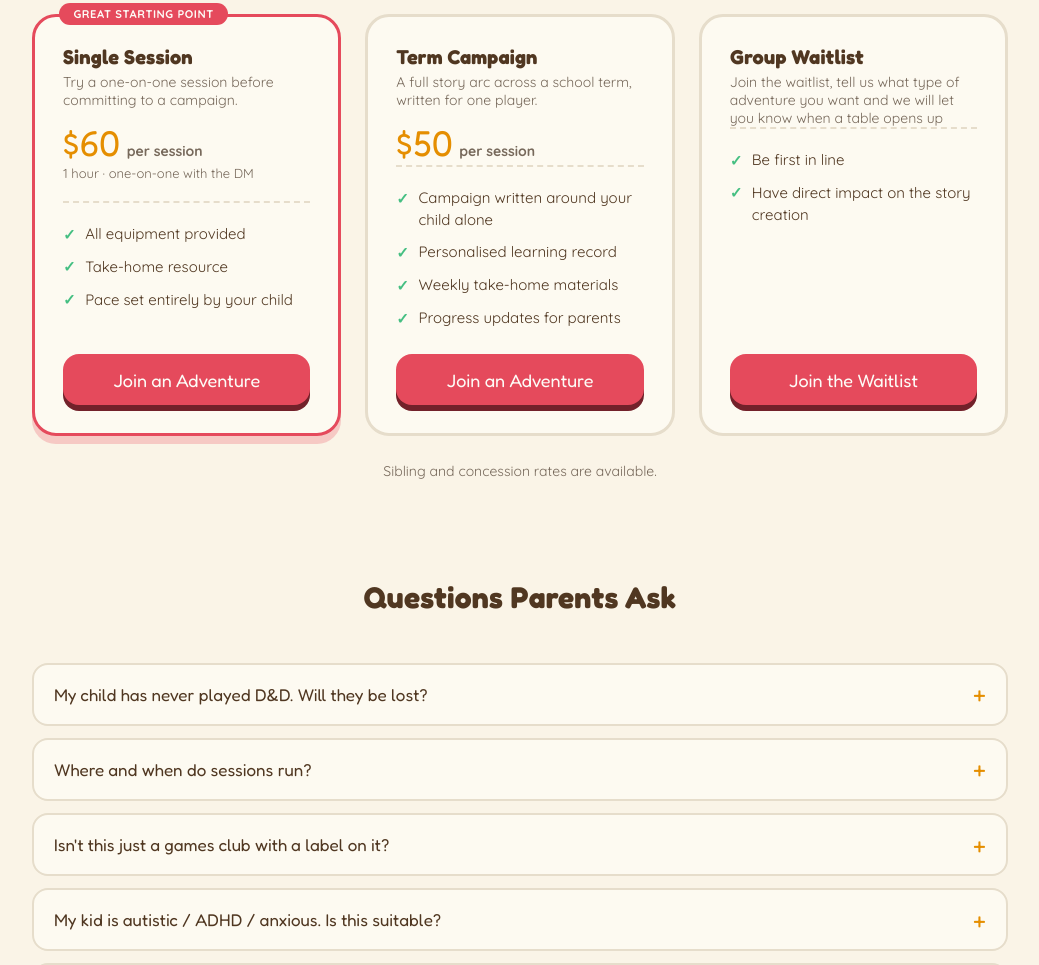
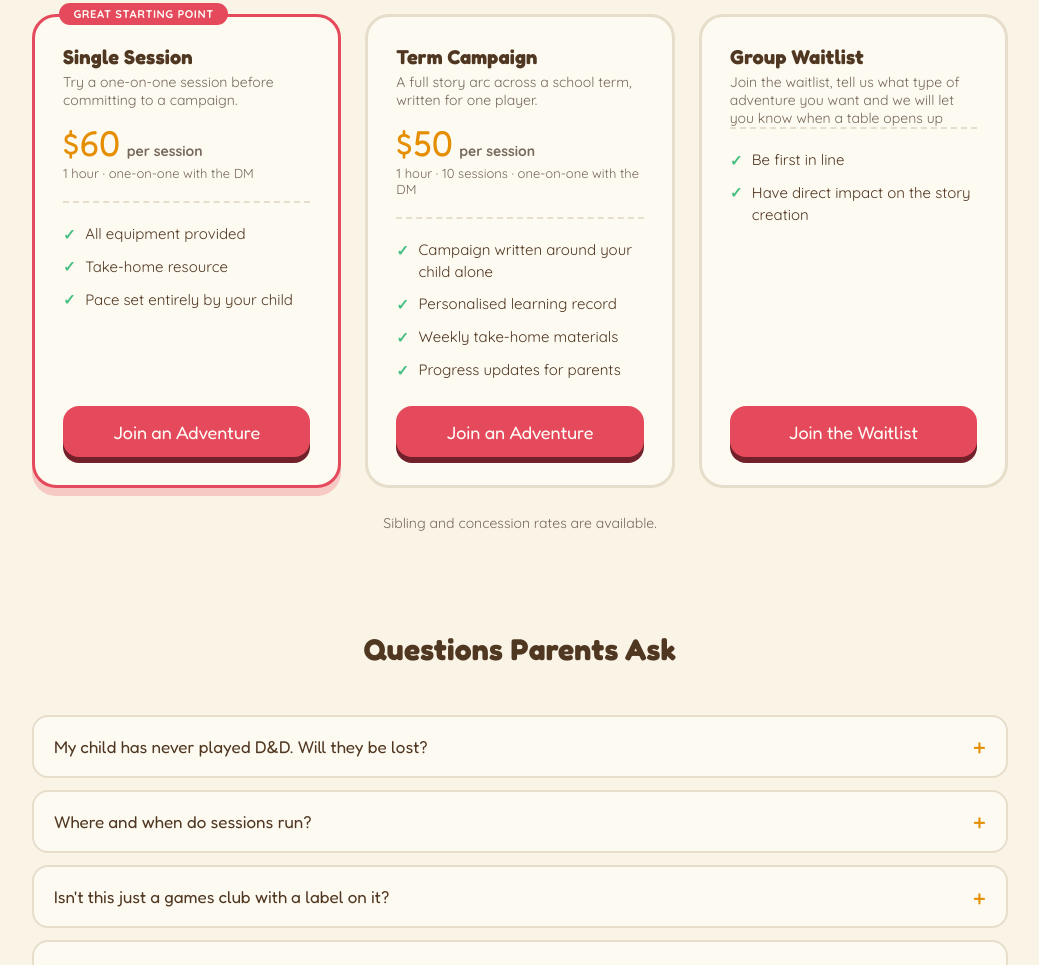
Before and after one commit to Shtewie/TabletopTeachingsCT, a plain HTML site: page index.html in a window 1280 px wide. Shown: the part 2208-3173 px from the top of the page, without its empty margins (120-1159 px from the left). Drawn offline with Linux system fonts and the light colour scheme.

Commit message:
Update index.html

```diff
--- a/index.html
+++ b/index.html
@@ -230,6 +230,7 @@
       <h3>Term Campaign</h3>
       <p class="price-desc for-solo">A full story arc across a school term, written for one player.</p>
       <p class="price-amount for-solo">$50 <span class="price-unit">per session</span></p>
+      <p class="price-note for-solo">1 hour &middot; 10 sessions &middot; one-on-one with the DM </p>
       <ul class="price-list">
         <li class="for-solo">Campaign written around your child alone</li>
         <li>Personalised learning record</li>
```
